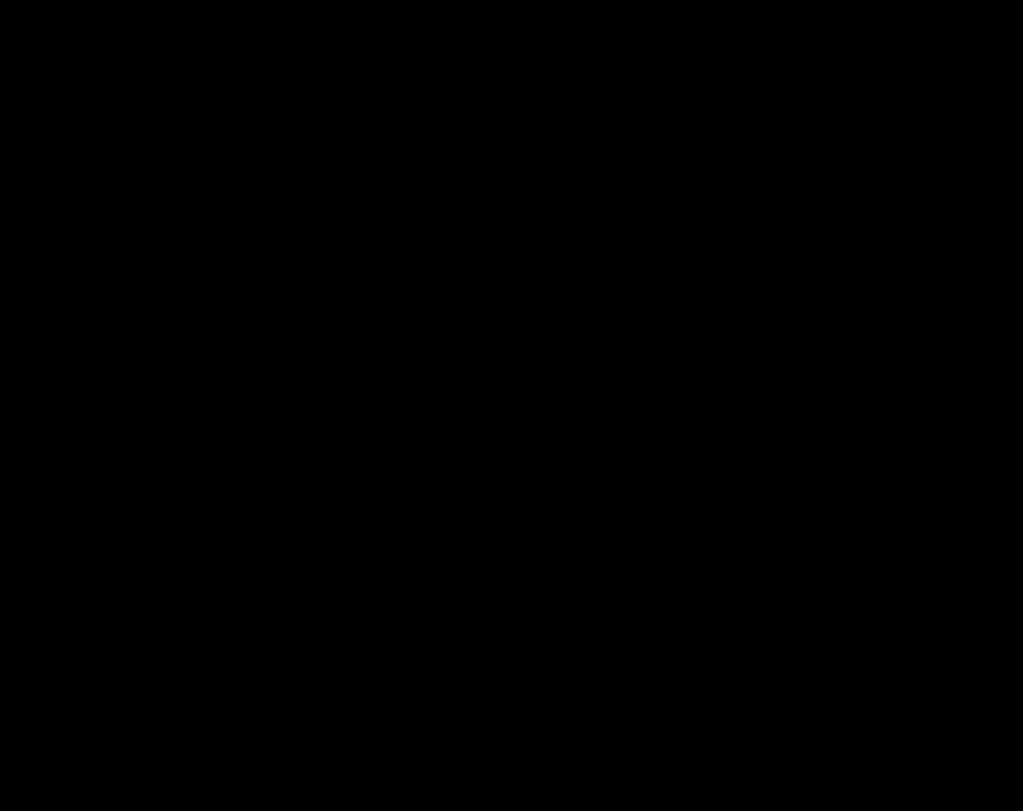
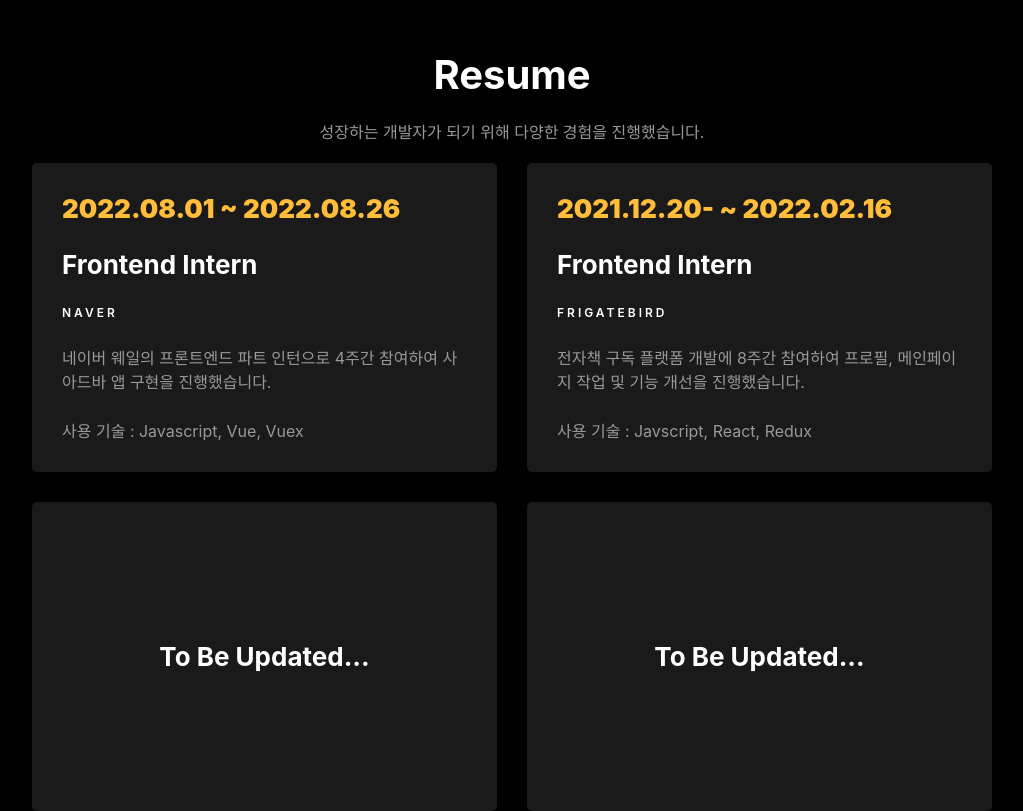
Before and after one commit to Moomi98/my-intro-site, a React (Create React App) app: page / in a window 1280 px wide. Shown: the part 1491-2302 px from the top of the page, without its empty margins (128-1151 px from the left). Before the commit the page ends 1496 px from the top, so only its background shows below. Built offline with nearby package versions, Linux system fonts and the light colour scheme.

Commit message:
Resume페이지 레이아웃 구현

```diff
--- a/src/App.js
+++ b/src/App.js
@@ -3,6 +3,7 @@
 import Home from "./components/Home";
 import About from "./components/About";
 import GlobalStyle from "./styles/global";
+import Resume from "./components/Resume";
 
 function App() {
   return (
@@ -11,6 +12,7 @@
       <Header />
       <Home />
       <About />
+      <Resume />
     </>
   );
 }
--- /dev/null
+++ b/src/components/Resume.js
@@ -0,0 +1,115 @@
+import styled from "styled-components";
+
+const Container = styled.section`
+  width: 75%;
+  height: 100%;
+  margin: 0 auto;
+  padding-top: 50px;
+  display: flex;
+  flex-direction: column;
+  justify-content: center;
+  align-items: center;
+  gap: 20px;
+`;
+
+const Title = styled.p`
+  font-size: 40px;
+  font-weight: bold;
+  color: white;
+`;
+
+const Subtitle = styled.p`
+  color: #999999;
+`;
+
+const ResumeLayout = styled.div`
+  display: grid;
+  gap: 30px;
+  grid-template-columns: 1fr 1fr;
+  grid-template-rows: 1fr 1fr;
+`;
+
+const ResumeWrapper = styled.div`
+  display: flex;
+  flex-direction: column;
+  gap: 25px;
+  width: 100%;
+  background-color: rgba(255, 255, 255, 0.1);
+  padding: 30px;
+  border-radius: 5px;
+`;
+
+const ResumeWrapperNotUpdated = styled.div`
+  display: flex;
+  flex-direction: column;
+  justify-content: center;
+  align-items: center;
+  gap: 25px;
+  width: 100%;
+  background-color: rgba(255, 255, 255, 0.1);
+  padding: 30px;
+  border-radius: 5px;
+`;
+
+const Date = styled.p`
+  font-weight: 900;
+  font-size: 26px;
+  color: #ffbd39;
+`;
+
+const ResumeWrapH2 = styled.h2`
+  font-size: 26px;
+  color: white;
+`;
+const Position = styled.p`
+  font-size: 12px;
+  font-weight: 600;
+  letter-spacing: 3px;
+  text-transform: uppercase;
+  color: white;
+`;
+
+const Content = styled.p`
+  color: #999999;
+`;
+
+const Resume = () => {
+  return (
+    <Container>
+      <Title>Resume</Title>
+      <Subtitle>
+        성장하는 개발자가 되기 위해 다양한 경험을 진행했습니다.
+      </Subtitle>
+      <ResumeLayout>
+        <ResumeWrapper>
+          <Date>2022.08.01 ~ 2022.08.26</Date>
+          <ResumeWrapH2>Frontend Intern</ResumeWrapH2>
+          <Position>Naver</Position>
+          <Content>
+            네이버 웨일의 프론트엔드 파트 인턴으로 4주간 참여하여 사아드바 앱
+            구현을 진행했습니다.
+          </Content>
+          <Content>사용 기술 : Javascript, Vue, Vuex</Content>
+        </ResumeWrapper>
+        <ResumeWrapper>
+          <Date>2021.12.20- ~ 2022.02.16</Date>
+          <ResumeWrapH2>Frontend Intern</ResumeWrapH2>
+          <Position>Frigatebird</Position>
+          <Content>
+            전자책 구독 플랫폼 개발에 8주간 참여하여 프로필, 메인페이지 작업 및
+            기능 개선을 진행했습니다.
+          </Content>
+          <Content>사용 기술 : Javscript, React, Redux</Content>
+        </ResumeWrapper>
+        <ResumeWrapperNotUpdated>
+          <ResumeWrapH2>To Be Updated...</ResumeWrapH2>
+        </ResumeWrapperNotUpdated>
+        <ResumeWrapperNotUpdated>
+          <ResumeWrapH2>To Be Updated...</ResumeWrapH2>
+        </ResumeWrapperNotUpdated>
+      </ResumeLayout>
+    </Container>
+  );
+};
+
+export default Resume;
```
